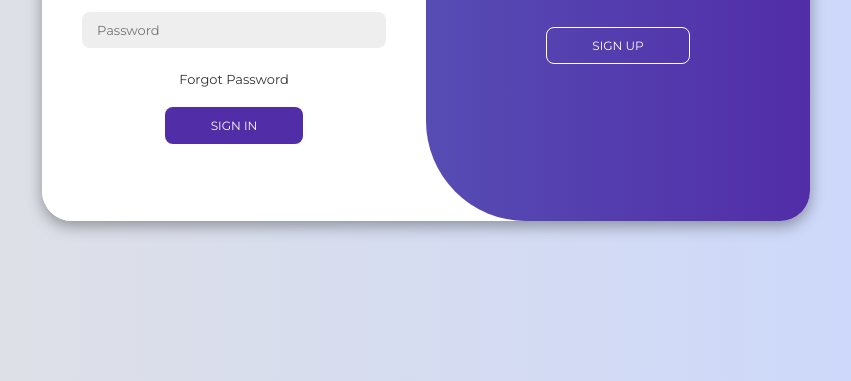
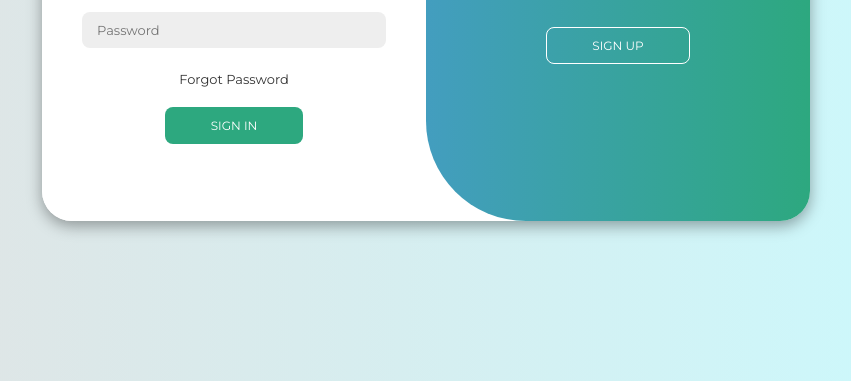
Before and after one commit to Nickthecan/loginPage, a plain HTML site: page index.html in a window 1280 px wide. Shown: the part 419-800 px from the top of the page, without its empty margins (214-1065 px from the left). Drawn offline with Linux system fonts and the light colour scheme.

Commit message:
added different colors

```diff
--- a/style.css
+++ b/style.css
@@ -9,7 +9,7 @@
 
 body {
     background-color: #c9d6ff;
-    background: linear-gradient(to right, #e2e2e2, #c9d6ff);
+    background: linear-gradient(to right, #e2e2e2, #c9fbff);
     display: flex;
     align-items: center;
     justify-content: center;
@@ -47,7 +47,7 @@ body {
 }
 
 .container button {
-    background-color: #512da8;
+    background-color: #2da87f;
     color: #fff;
     font-size: 12px;
     padding: 10px 45px;
@@ -160,9 +160,9 @@ body {
 }
 
 .toggle {
-    background-color: #512da8;
+    background-color: #2da87f;
     height: 100%;
-    background: linear-gradient(to right, #5c6bc0, #512da8);
+    background: linear-gradient(to right, #5993ff, #2da87f);
     color: #fff;
     position: relative;
     left: -100%;
```
